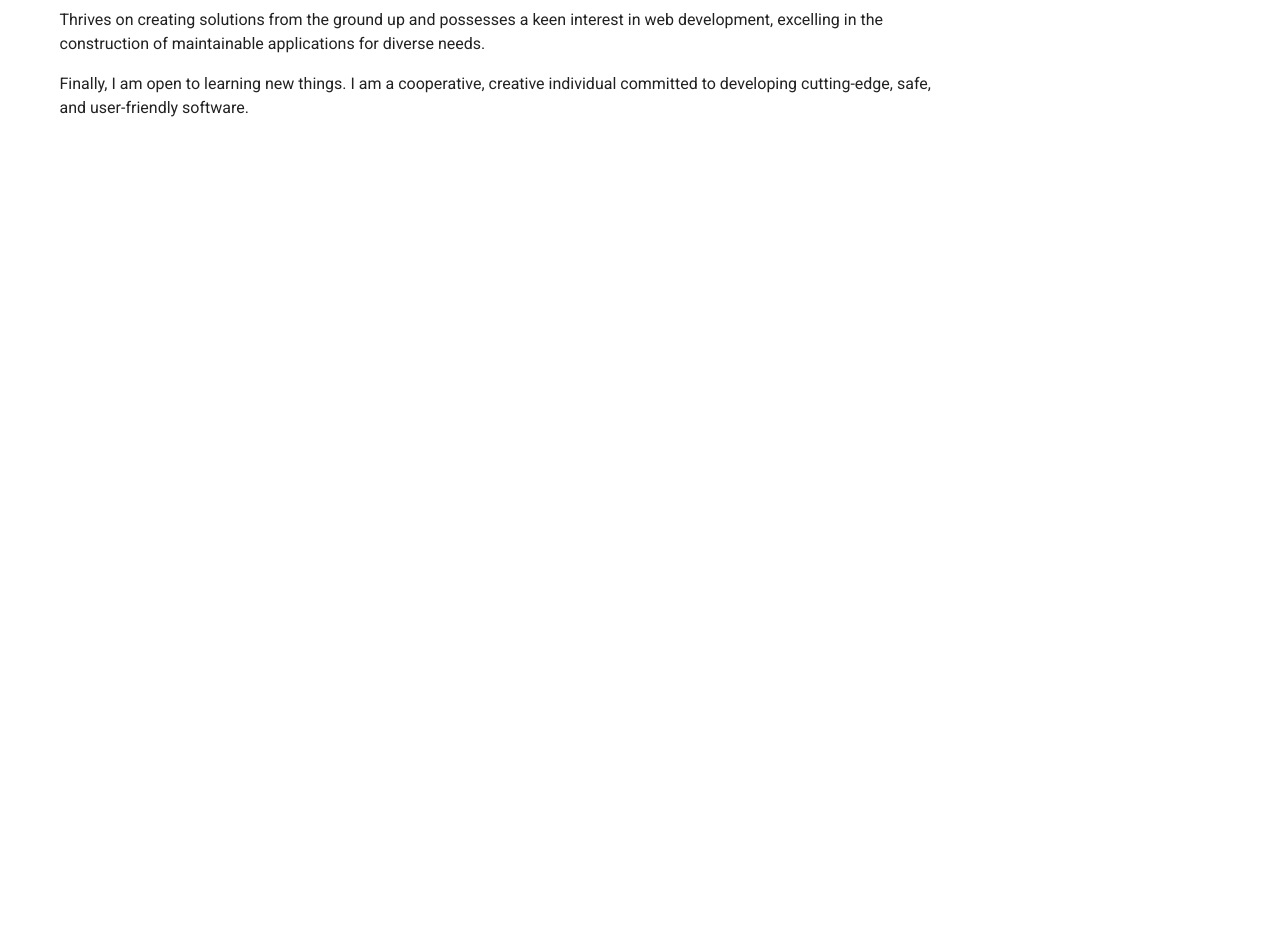
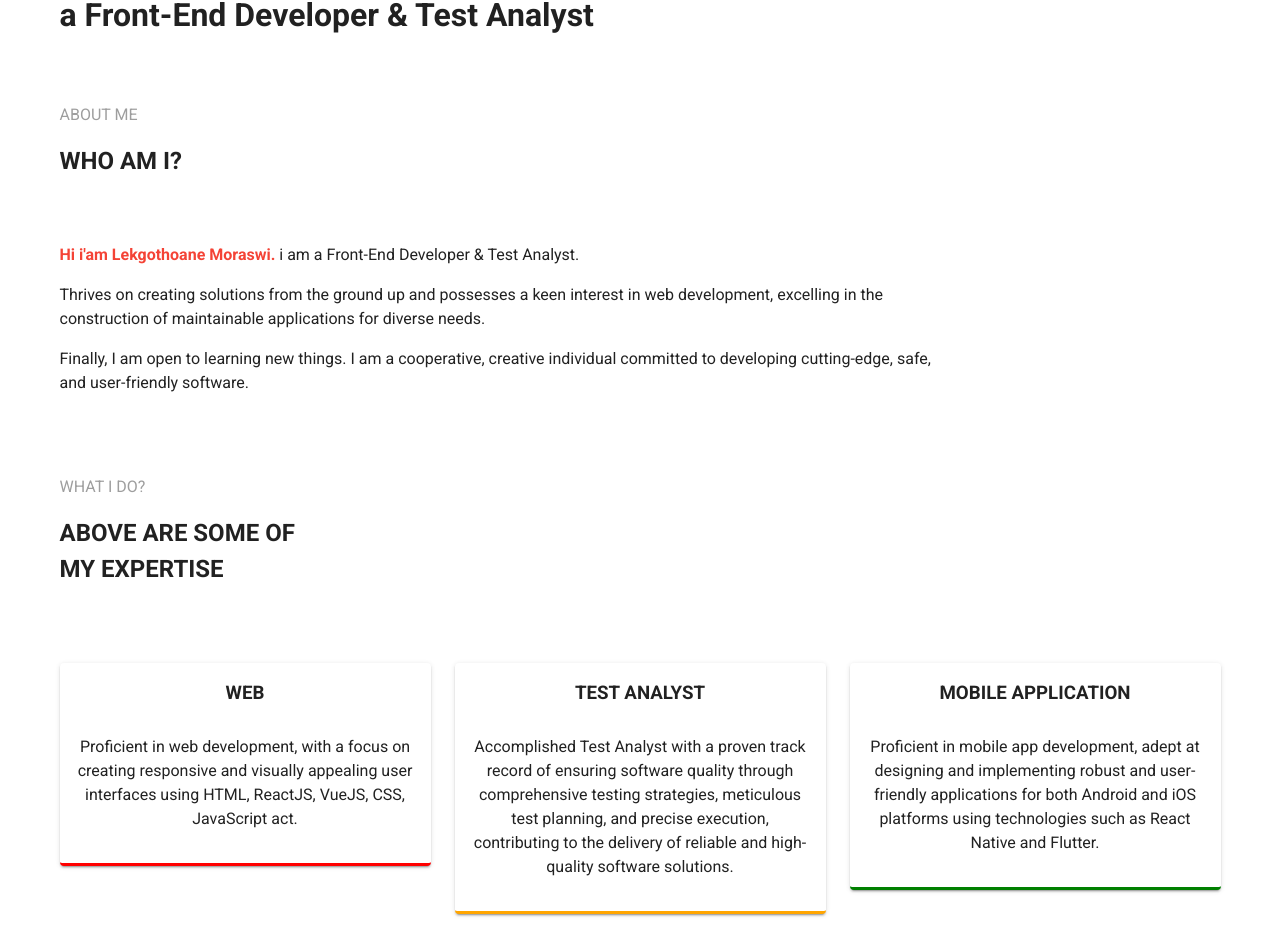
Before and after one commit to moraswi/portfolio, a Vue app: page / in a window 1280 px wide. Shown: the part 492-1418 px from the top of the page. Before the commit the page ends 800 px from the top, so only its background shows below. Built offline with nearby package versions, Linux system fonts and the light colour scheme.

Commit message:
what a do

```diff
--- a/src/components/Home/Home.vue
+++ b/src/components/Home/Home.vue
@@ -2,12 +2,14 @@
   <v-container>
     <Intro />
     <ProfessionalSummary />
+    <WhatIDo />
   </v-container>
 </template>
 
 <script>
 import Intro from "@/components/Home/HomeComponents/Intro.vue";
 import ProfessionalSummary from "@/components/Home/HomeComponents/ProfessionalSummary.vue";
+import WhatIDo from "@/components/Home/HomeComponents/WhatIDo.vue";
 
 export default {
   name: "HomePage",
@@ -16,6 +18,7 @@ export default {
   components: {
     Intro,
     ProfessionalSummary,
+    WhatIDo,
   },
 };
 </script>
--- a/src/components/Home/HomeComponents/Intro.vue
+++ b/src/components/Home/HomeComponents/Intro.vue
@@ -1,12 +1,10 @@
 <template>
-  <v-container haight="700px" class="red-container">
-    <!-- <v-flex> -->
-    <div class="mt-16">
-      <h1>Hi!</h1>
-      <h1>I'm Moraswi</h1>
-      <h1>a Front-End Developer & Test Analyst</h1>
-    </div>
-  </v-container>
+  <div class="mt-2">
+    <img src="@/assets/img/TopImage.jpg" alt="Example Image" />
+    <h1>Hi!</h1>
+    <h1>I'm Moraswi</h1>
+    <h1>a Front-End Developer & Test Analyst</h1>
+  </div>
 </template>
 
 <script>
--- a/src/components/Home/HomeComponents/ProfessionalSummary.vue
+++ b/src/components/Home/HomeComponents/ProfessionalSummary.vue
@@ -4,7 +4,7 @@
       <!-- <v-flex> -->
       <div class="mt-16">
         <p class="grey--text">ABOUT ME</p>
-        <h1>WHO AM I?</h1>
+        <h2>WHO AM I?</h2>
         <p class="mt-16">
           <span class="red--text"
             ><strong> Hi i'am Lekgothoane Moraswi.</strong></span
@@ -29,7 +29,7 @@
 
 <script>
 export default {
-  name: "IntroSection",
+  name: "ProfessionalSummary",
 
   data: () => ({}),
 };
--- /dev/null
+++ b/src/components/Home/HomeComponents/WhatIDo.vue
@@ -0,0 +1,71 @@
+<template>
+  <div class="mt-16">
+    <p class="grey--text">WHAT I DO?</p>
+    <h2>ABOVE ARE SOME OF</h2>
+    <h2>MY EXPERTISE</h2>
+
+    <v-row class="mt-16">
+      <v-col cols="12" md="4">
+        <v-card class="pa-4 web-card text-center">
+          <h3>WEB</h3>
+
+          <p class="mt-7">
+            Proficient in web development, with a focus on creating responsive
+            and visually appealing user interfaces using HTML, ReactJS, VueJS,
+            CSS, JavaScript act.
+          </p>
+        </v-card>
+      </v-col>
+
+      <v-col cols="12" md="4">
+        <v-card class="pa-4 test-analyst-card text-center">
+          <h3>TEST ANALYST</h3>
+
+          <p class="mt-7">
+            Accomplished Test Analyst with a proven track record of ensuring
+            software quality through comprehensive testing strategies,
+            meticulous test planning, and precise execution, contributing to the
+            delivery of reliable and high-quality software solutions.
+          </p>
+        </v-card>
+      </v-col>
+
+      <v-col cols="12" md="4">
+        <v-card class="pa-4 app-card text-center">
+          <h3>MOBILE APPLICATION</h3>
+
+          <p class="mt-7">
+            Proficient in mobile app development, adept at designing and
+            implementing robust and user-friendly applications for both Android
+            and iOS platforms using technologies such as React Native and
+            Flutter.
+          </p>
+        </v-card>
+      </v-col>
+    </v-row>
+  </div>
+</template>
+
+<script>
+export default {
+  name: "IntroSection",
+
+  data: () => ({}),
+};
+</script>
+
+<style lang="scss" scoped>
+//web-card
+.web-card {
+  border-bottom: 3px solid red;
+}
+
+//test-analyst-card
+.test-analyst-card {
+  border-bottom: 3px solid orange;
+}
+
+.app-card {
+  border-bottom: 3px solid green;
+}
+</style>
```
Also changed, not shown: src/assets/img/TopImage.jpg (added).
